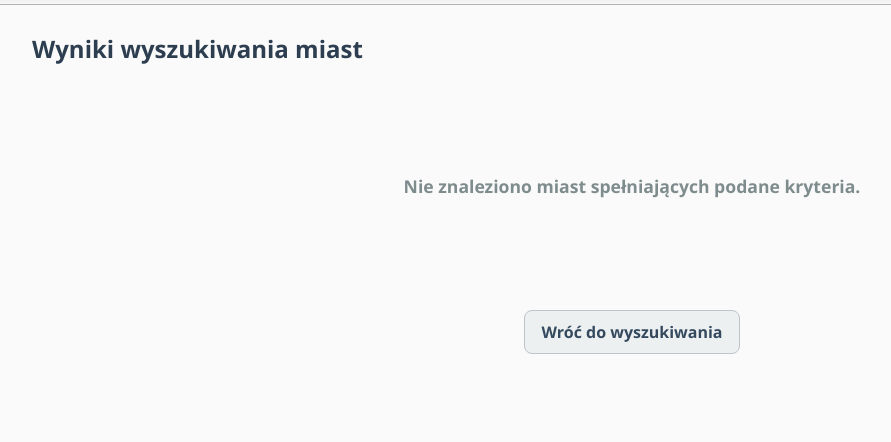
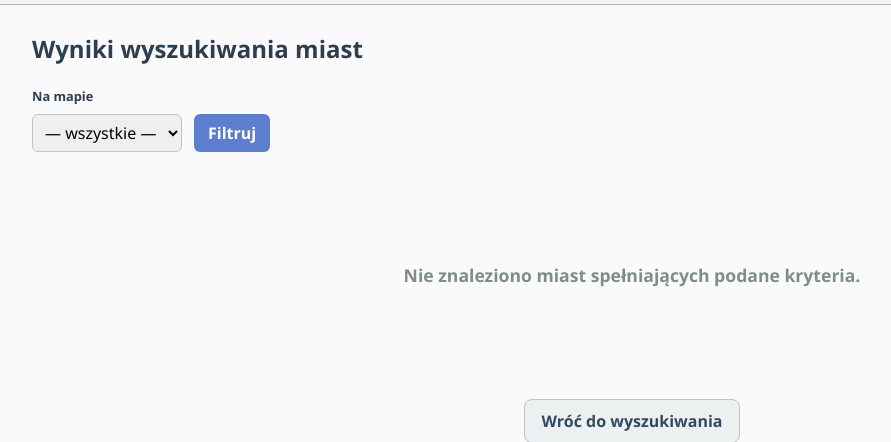
Before and after one commit to FungiMiracles/ZEUS, a Flask app: page /wyniki_wyszukiwania_miasto in a window 1280 px wide. Shown: the part 255-697 px from the top of the page, without its empty margins (8-899 px from the left). Run offline with Flask 3, Linux system fonts and the light colour scheme; the visitor is signed in with stand-in values (Sample User, id 1).

Commit message:
Update wyniki_wyszukiwania_miasto.html

```diff
--- a/templates/wyniki_wyszukiwania_miasto.html
+++ b/templates/wyniki_wyszukiwania_miasto.html
@@ -223,6 +223,42 @@
 
     <h1>Wyniki wyszukiwania miast</h1>
 
+   <form method="GET" action="{{ url_for('wyniki_wyszukiwania_miasto') }}"
+      style="margin-bottom:14px; display:flex; gap:12px; align-items:flex-end; flex-wrap:wrap;">
+
+    <!-- zachowanie poprzednich filtrów -->
+    <input type="hidden" name="miasto_nazwa" value="{{ request.args.get('miasto_nazwa','') }}">
+    <input type="hidden" name="miasto_kod" value="{{ request.args.get('miasto_kod','') }}">
+    <input type="hidden" name="panstwo_nazwa" value="{{ request.args.get('panstwo_nazwa','') }}">
+    <input type="hidden" name="region_nazwa" value="{{ request.args.get('region_nazwa','') }}">
+
+    <div>
+        <label style="font-size:0.8em; font-weight:700;">Na mapie</label><br>
+        <select name="czy_na_mapie"
+                style="padding:6px 8px; border-radius:6px; border:1px solid #bdc3c7;">
+            <option value="">— wszystkie —</option>
+            <option value="TAK"
+                {% if request.args.get('czy_na_mapie') == 'TAK' %}selected{% endif %}>
+                TAK
+            </option>
+            <option value="NIE"
+                {% if request.args.get('czy_na_mapie') == 'NIE' %}selected{% endif %}>
+                NIE
+            </option>
+        </select>
+    </div>
+
+    <div>
+        <button type="submit"
+                style="padding:7px 14px; border-radius:6px; border:none;
+                       background:#5d7dce; color:white; font-weight:700;">
+            Filtruj
+        </button>
+    </div>
+
+</form>
+
+
    {% if not empty %}
     <div style="margin-bottom:14px; font-weight:600; color:#7f8c8d;">
         Ilość znalezionych miast: {{ results | length }}
```
